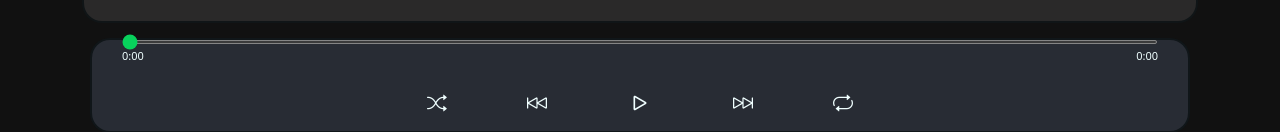
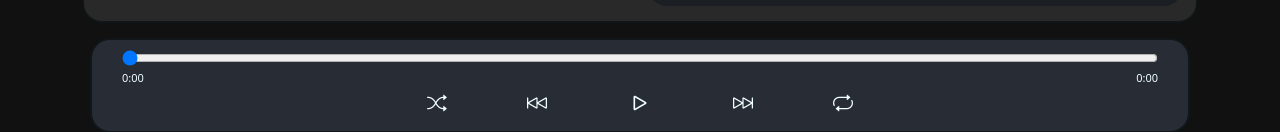
Before and after one commit to Bishal6291/Music-Player, a React (Create React App) app: page /player in a window 1280 px wide. Shown: the part 652-784 px from the top of the page. Built offline with nearby package versions, Linux system fonts and the light colour scheme; the HTML template or start-up script is replaced by a standard one.

Commit message:
Edit Player-Page.css

```diff
--- a/src/Player-Page.css
+++ b/src/Player-Page.css
@@ -64,7 +64,7 @@ body {
 }
 
 /* Standardized Input Progress Slider */
-#progressBar1 {
+#progressBar_ {
   width: 100%;
   height: 4px;
   accent-color: rgba(8, 210, 92, 0.999);
@@ -72,7 +72,7 @@ body {
   margin-top: -10px;
 }
 
-#progressBar1::-webkit-slider-thumb {
+#progressBar_::-webkit-slider-thumb {
   width: 12px;
   height: 12px;
   background: rgba(8, 210, 92, 0.999);
@@ -625,7 +625,7 @@ body {
   .rightSideContainer {
     flex: 1;
     min-width: 0;
-    height: calc(100vh - 320px);
+    height: clamp(100vh - 320px);
     background-color: rgb(27, 30, 34);
     border-radius: 16px;
     padding: 16px;
```
